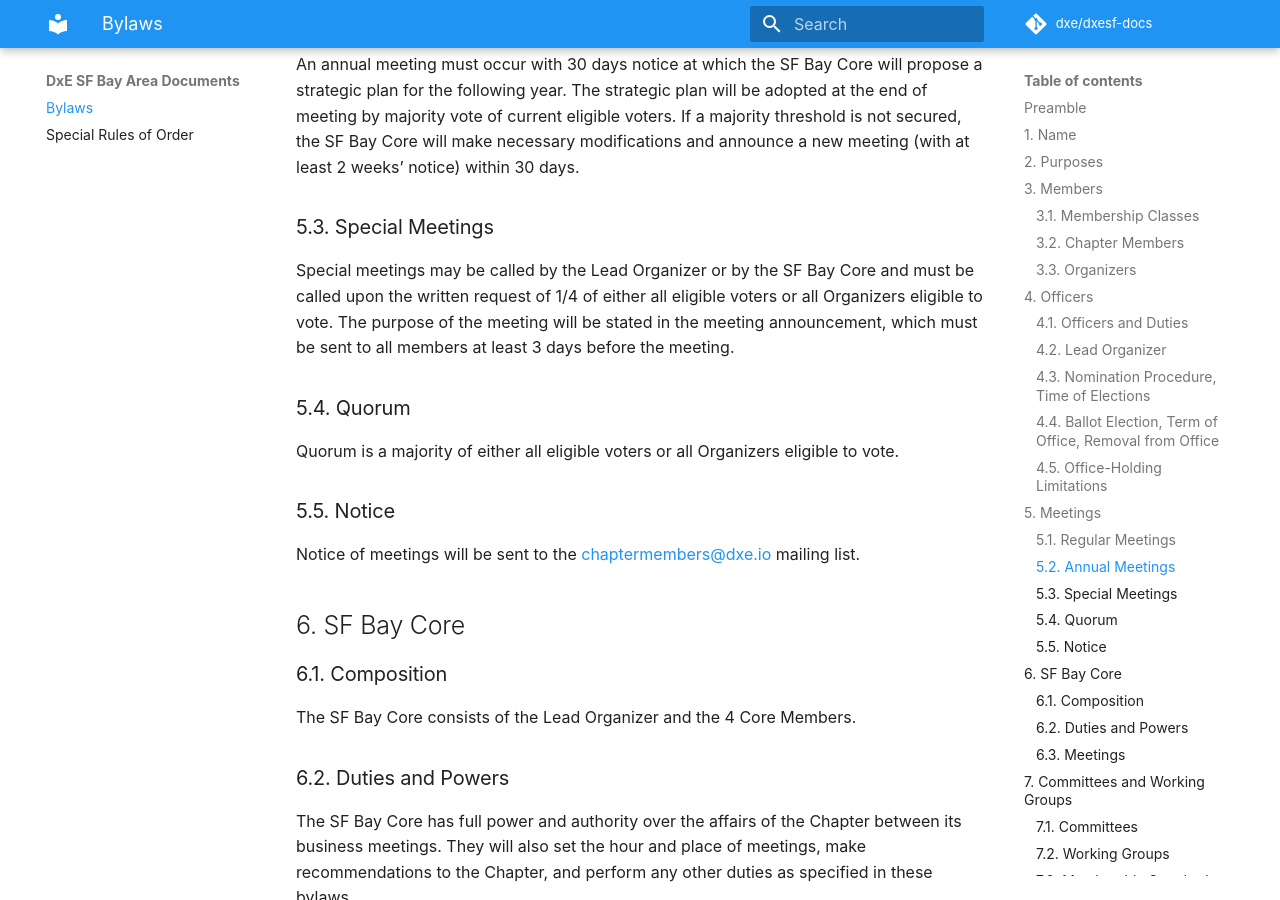
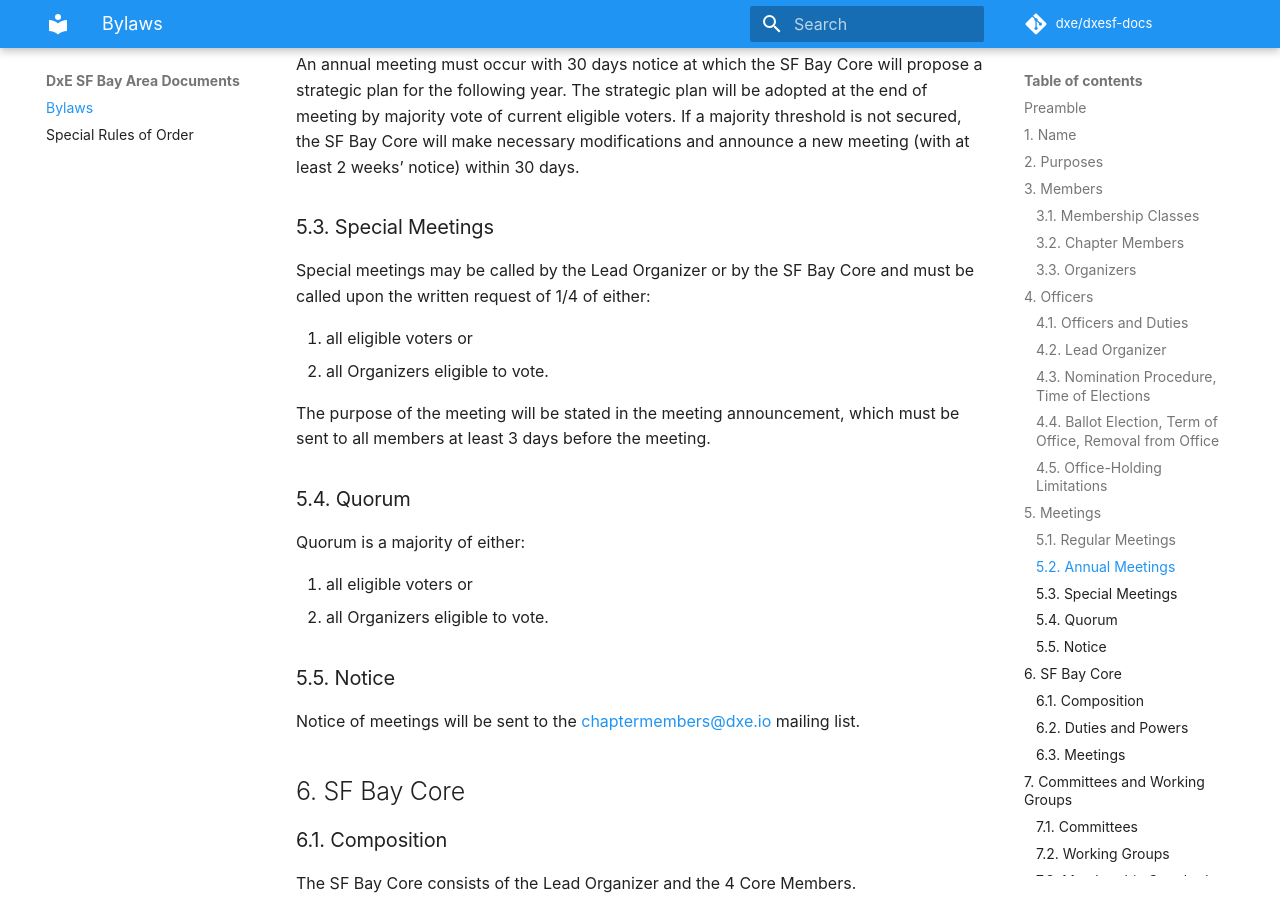
Before and after one commit to dxe/dxesf-docs, an MkDocs documentation site: the page built from docs/index.md, in a window 1280 px wide and 900 px high, scrolled down 2912 px. Built offline with MkDocs 1.6.1 and Material for MkDocs 9.7.7, drawn with Linux system fonts in a browser that asks for light colours; some web fonts are replaced; comment, search, counter and statistics services are not loaded; part of the change alters nothing that is shown.

Commit message:
Use list notation to make intended structure more explicit

```diff
--- a/docs/index.md
+++ b/docs/index.md
@@ -88,12 +88,19 @@ If a majority threshold is not secured, the SF Bay Core will make necessary modi
 
 ### 5.3. Special Meetings
 
-Special meetings may be called by the Lead Organizer or by the SF Bay Core and must be called upon the written request of 1/4 of either all eligible voters or all Organizers eligible to vote.
+Special meetings may be called by the Lead Organizer or by the SF Bay Core and must be called upon the written request of 1/4 of either:
+
+1. all eligible voters or
+2. all Organizers eligible to vote.
+
 The purpose of the meeting will be stated in the meeting announcement, which must be sent to all members at least 3 days before the meeting.
 
 ### 5.4. Quorum
 
-Quorum is a majority of either all eligible voters or all Organizers eligible to vote.
+Quorum is a majority of either:
+
+1. all eligible voters or
+2. all Organizers eligible to vote.
 
 ### 5.5. Notice
 
```
